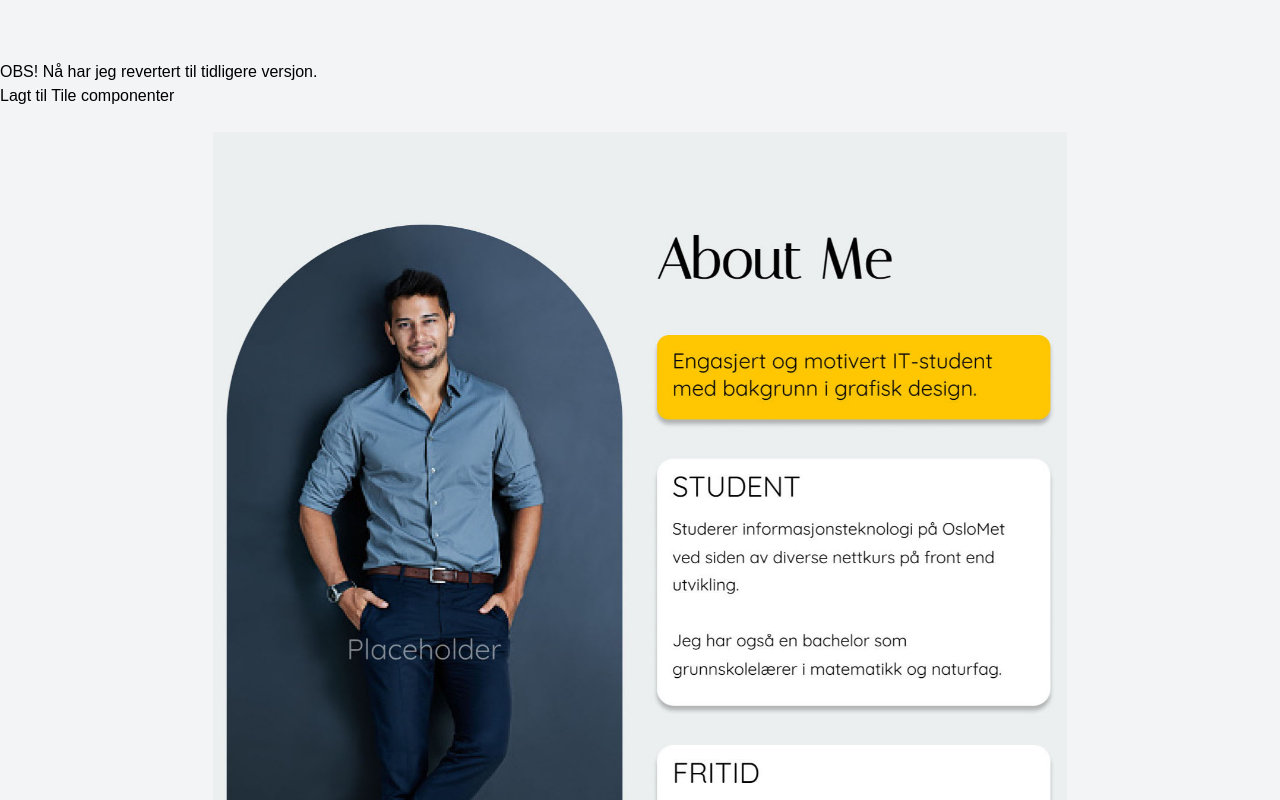
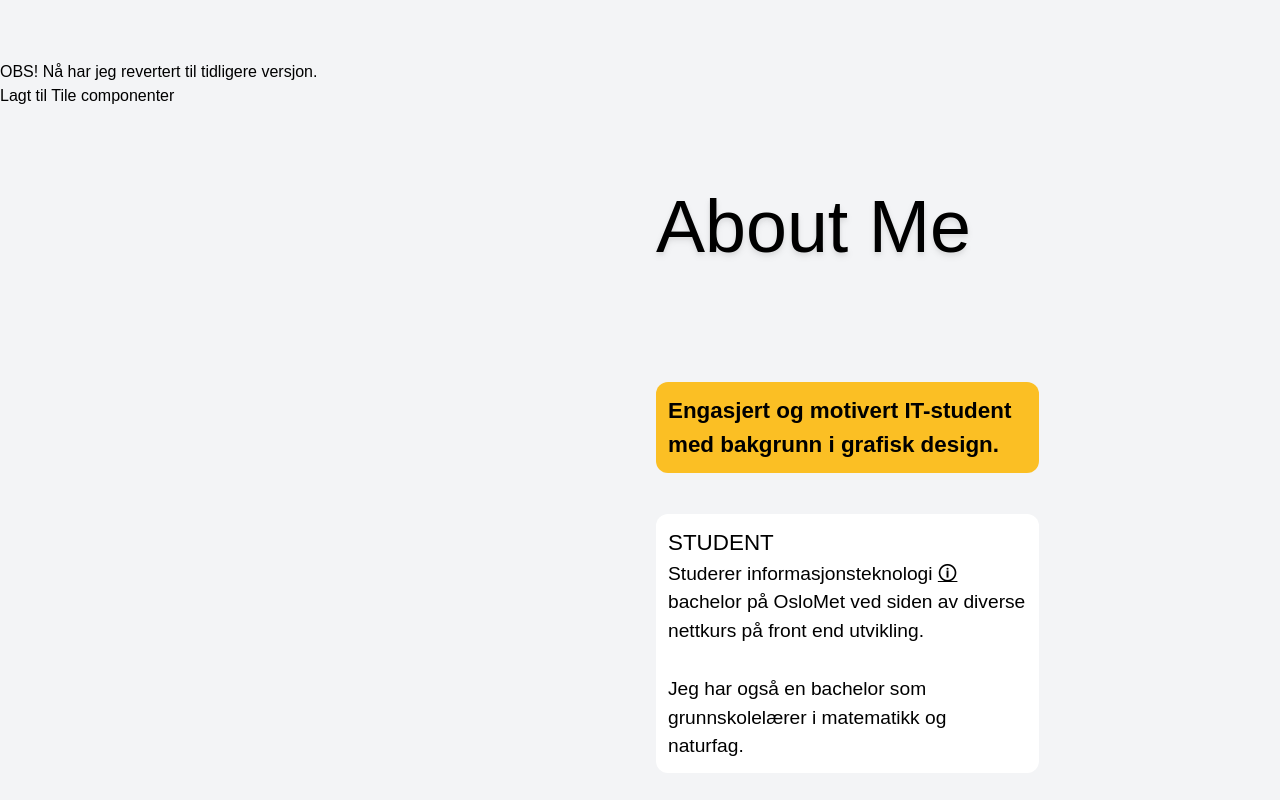
Before and after one commit to rikadr/cv_side_client, a Next.js app: page / in a window 1280 px wide. Shown: the part 740-1540 px from the top of the page. Built offline with nearby package versions, Linux system fonts and the light colour scheme.

Commit message:
Re added about

```diff
--- a/pages/index.js
+++ b/pages/index.js
@@ -9,6 +9,12 @@ import SirkelNavn from "../components/SirkelNavn/SirkelNavn";
 import ContentCardSplit from "../components/ContentCard/ContentCardSplit";
 import ContentCardSplitText from "../components/ContentCard/ContentCardSplitText";
 import IntersectEnter from "../components/Intersect/IntersectEnter";
+import Tile from "../components/Tiles/Tile";
+import TileAbout from "../components/Tiles/TileAbout";
+import TileAboutYellow from "../components/Tiles/TileAboutYellow";
+import TileHeading from "../components/Tiles/TileHeading";
+
+
 
 export default function Home() {
   return (
@@ -25,9 +31,56 @@ export default function Home() {
       <main className="font-bread">
         <SirkelNavn />
 
+
+
         OBS! Nå har jeg revertert til tidligere versjon.<br/>
         Lagt til Tile componenter<br/><br/>
 
+        <div id="about" className="flex flex-wrap flex-row justify-center m-auto w830:w-830 ">
+          <div className="aboutFlexbox md:w-6/12  hidden md:block">
+            <Tile >
+                <img id="about" src="images/placeholder/FullBodyPortrait.jpg" className="hidden m-auto  max-w-5 rounded-full md:block"/>
+            </Tile>
+          </div>
+
+          {/* TILE-FRAME */}
+          {/* className="flex flex-wrap flex-col justify-between m-auto border-2 border-green-300 w-11/12 sm:w-10/12 md:w-11/12 lg:w-10/12 xl:w-8/12 2xl:w-1000" */}
+
+          <div className="aboutFlexbox flex flex-wrap flex-col w-10/12  md:w-6/12 ">
+          <Tile>
+            <TileHeading>
+                About Me
+            </TileHeading>
+          </Tile>
+
+            <Tile >
+              <img id="about" src="images/placeholder/TorsoPortrait.jpg" className="block md:hidden m-auto w-11/12 rounded-full "/>
+            </Tile>
+
+            <Tile >
+              <TileAboutYellow>
+                Engasjert og motivert IT-student med bakgrunn i grafisk design.
+              </TileAboutYellow>
+            </Tile>
+
+            <Tile >
+              <TileAbout heading="STUDENT">
+                <p>Studerer informasjonsteknologi <a className="underline hover:text-yellow-400" href="https://www.oslomet.no/studier/tkd/informasjonsteknologi" target="_blank">&#128712;</a> bachelor på OsloMet ved siden av diverse nettkurs på front end utvikling. </p>
+                <br/><p>Jeg har også en bachelor som grunnskolelærer i matematikk og naturfag.</p>
+              </TileAbout>
+            </Tile>
+
+            <Tile >
+              <TileAbout heading="FRITID">
+                <p>På siden er jeg aktiv trommeslager i band og musikkprodusent. </p>
+                <br/><p>Jeg har også en bachelor som grunnskolelærer i matematikk og naturfag.</p>
+              </TileAbout>
+            </Tile>
+          </div>
+        </div>
+
+
+        {/*
         <IntersectEnter>
         <img id="about" src="images/placeholder/About mobile.jpg"  className="visible relative m-auto w-full sm:w-11/12 md:invisible md:absolute "/>
         </IntersectEnter>
@@ -41,16 +94,9 @@ export default function Home() {
         <IntersectEnter>
         <img src="images/placeholder/Skills desktop.jpg"  className="invisible absolute m-auto w-full md:visible md:relative lg:w-10/12 xl:w-8/12 2xl:w-1000"/>
         </IntersectEnter>
-
-
-
-
-
-
+        */}
 
       </main>
-
-
 
     </div>
   );
--- a/pages/style.css
+++ b/pages/style.css
@@ -43,3 +43,7 @@
     height: 100%;
     width: 100%;
 }
+
+.aboutFlexbox {
+    padding: 0rem 1rem;
+}
--- a/tailwind.config.js
+++ b/tailwind.config.js
@@ -1,7 +1,7 @@
 module.exports = {
   mode: "jit",
   purge: ["./pages/**/*.{js,ts,jsx,tsx}", "./components/**/*.{js,ts,jsx,tsx}", "./components/BG/**/*.{js,ts,jsx,tsx}", "./components/SirkelNavn/**/*.{js,ts,jsx,tsx}",
-          "./components/ContentCard/**/*.{js,ts,jsx,tsx}", "./components/Intersect/**/*.{js,ts,jsx,tsx}"],
+          "./components/ContentCard/**/*.{js,ts,jsx,tsx}", "./components/Intersect/**/*.{js,ts,jsx,tsx}", "./components/Tiles/**/*.{js,ts,jsx,tsx}"],
   darkMode: false, // or 'media' or 'class'
   theme: {
     fontFamily: {
@@ -17,10 +17,15 @@ module.exports = {
     },
 
     extend: {
+      screens: {
+        'w500': '500px',
+        'w830': '830px',
+      },
       width: {
         'card': '1150px',
         '150': '1500px',
         '120': '120rem',
+        '830': '830px',
         '1000': '1000px',
 
       },
```
Also changed, not shown: public/images/placeholder/FullBodyPortrait.jpg (added), public/images/placeholder/TorsoPortrait.jpg (added).
